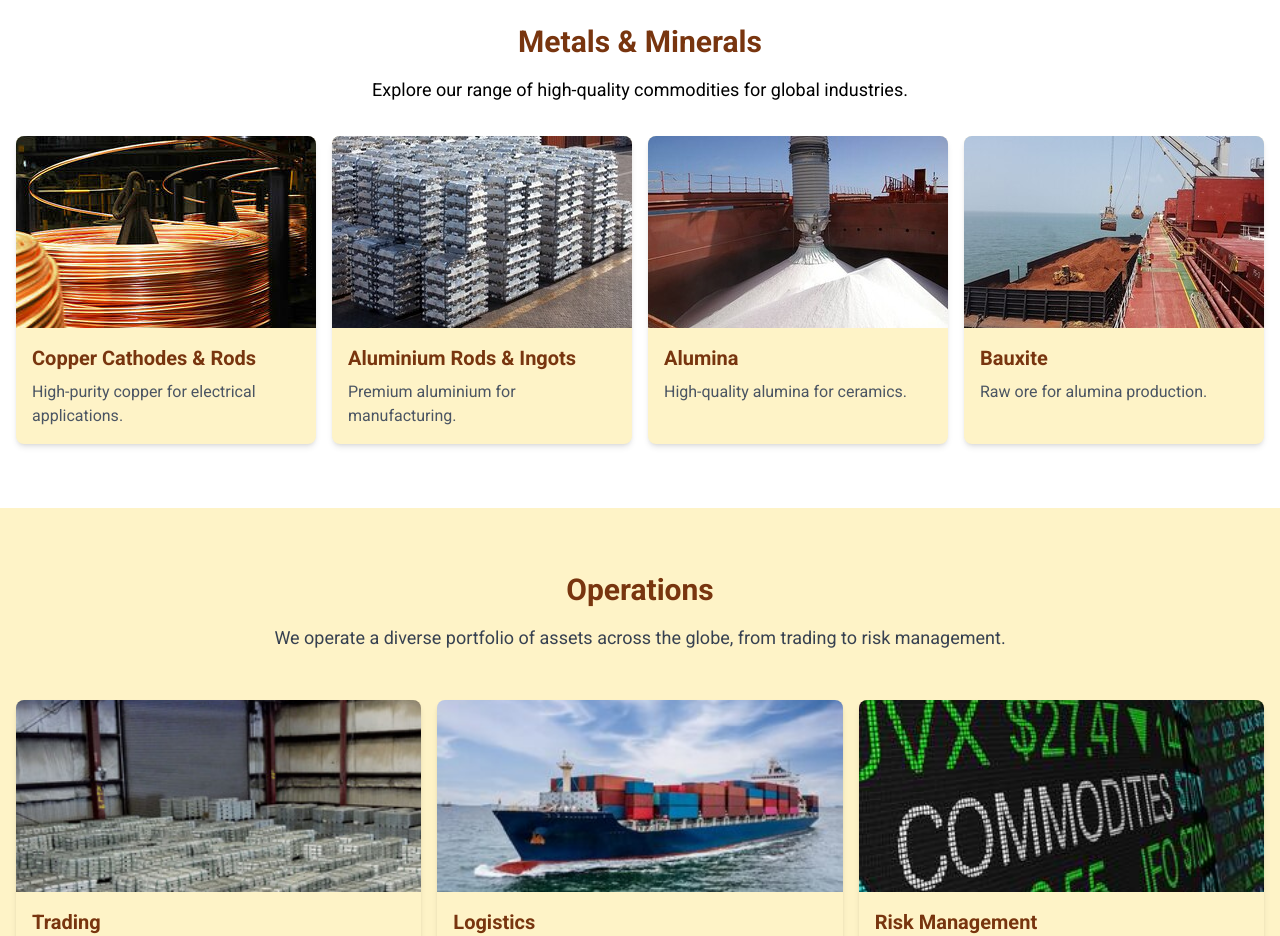
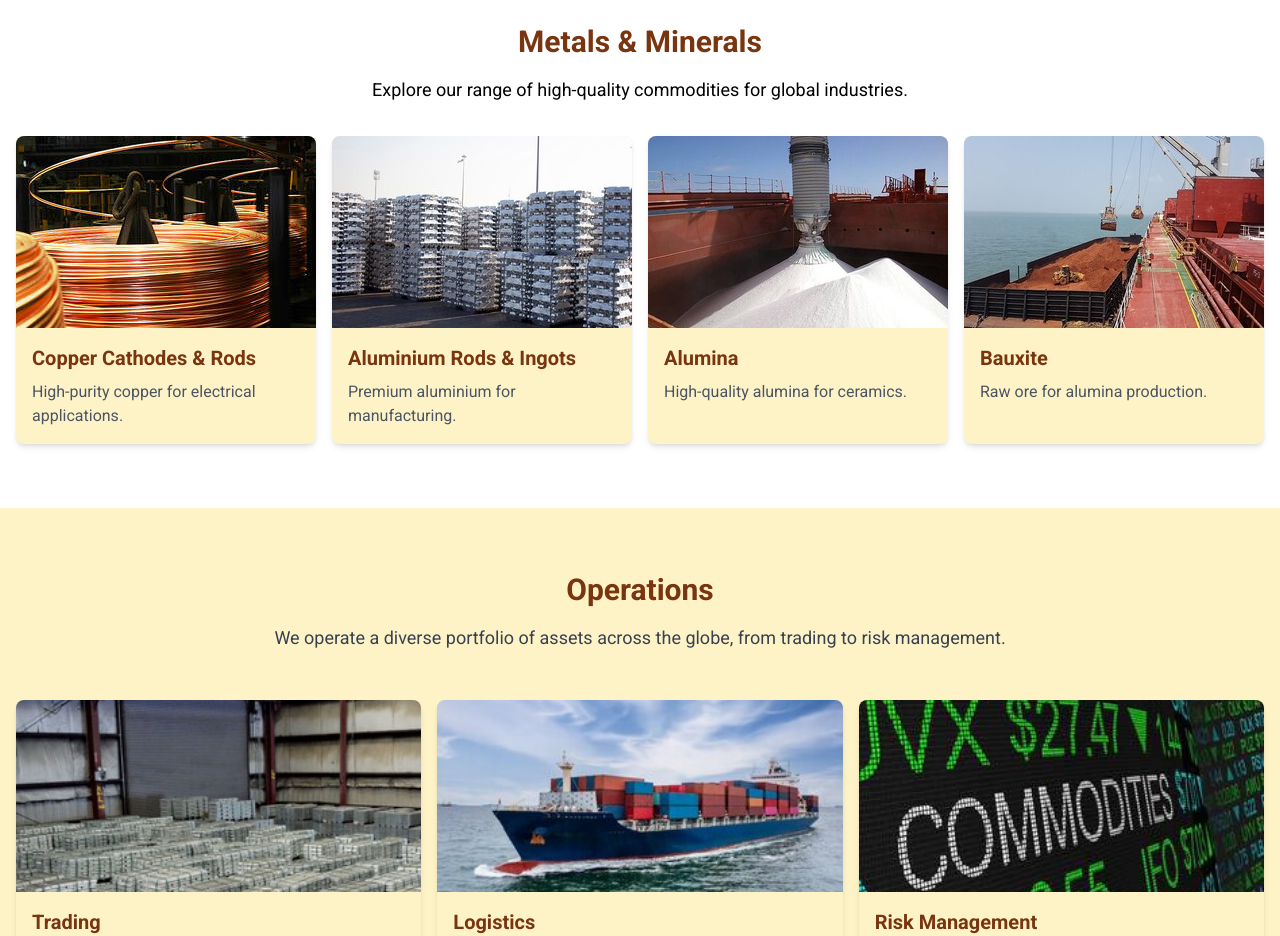
Before and after one commit to vishalamlani01/amglo-resources, a plain HTML site: page index.html in a window 1280 px wide. Shown: the part 840-1776 px from the top of the page. Drawn offline with nearby package versions, Linux system fonts and the light colour scheme.

Commit message:
Update index.html

```diff
--- a/index.html
+++ b/index.html
@@ -111,7 +111,7 @@
                     </div>
                 </div>
                 <div class="product-tile bg-amber-100 rounded-lg shadow-md overflow-hidden">
-                    <img src="https://raw.githubusercontent.com/vishalamlani01/amglo-resources/refs/heads/main/aluminium.jpeg" alt="Aluminium Rods & Ingots" class="w-full h-48 object-cover">
+                    <img src="https://raw.githubusercontent.com/vishalamlani01/amglo-resources/refs/heads/main/Alu-image.jpg" alt="Aluminium Rods & Ingots" class="w-full h-48 object-cover">
                     <div class="p-4">
                         <h3 class="text-xl font-semibold mb-2 text-amber-900">Aluminium Rods & Ingots</h3>
                         <p class="text-gray-600">Premium aluminium for manufacturing.</p>
```
